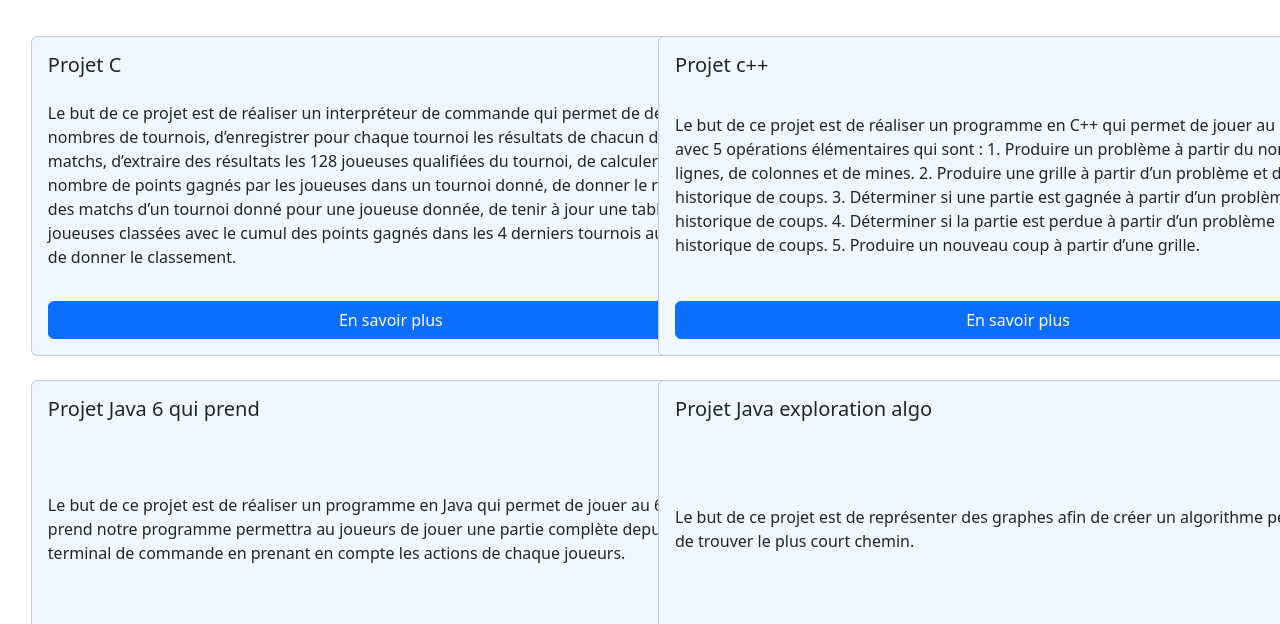
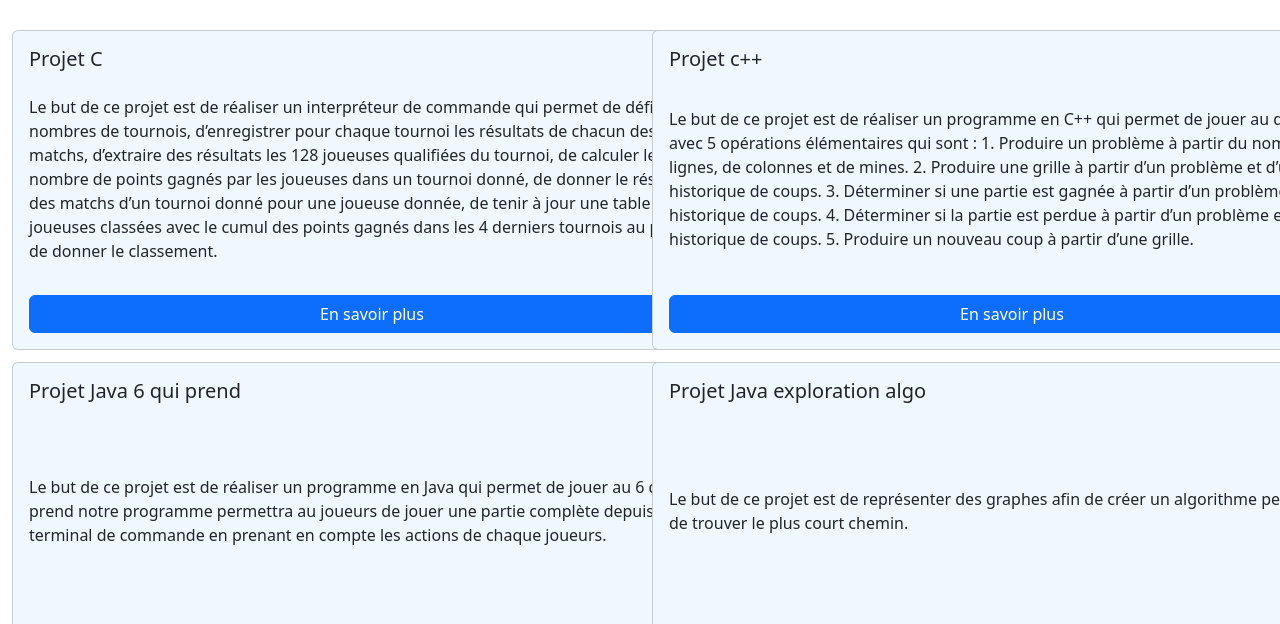
Before and after one commit to GuanTony/Portefolio, a plain HTML site: page projet.html in a window 1280 px wide. Shown: the part 124-748 px from the top of the page. Drawn offline with nearby package versions, Linux system fonts and the light colour scheme.

Commit message:
Update projet.css

```diff
--- a/css/projet.css
+++ b/css/projet.css
@@ -23,8 +23,9 @@
 .card{
     width: 45rem;
     height: 20rem;
-    margin: 1%;
+    margin: auto;
     background-color: aliceblue;
+    margin-bottom: 2%;
 }
 
 .card :hover{
@@ -34,5 +35,5 @@
 
 }
 .row{
-    margin: 1%;
+    margin: auto;
 }
```
